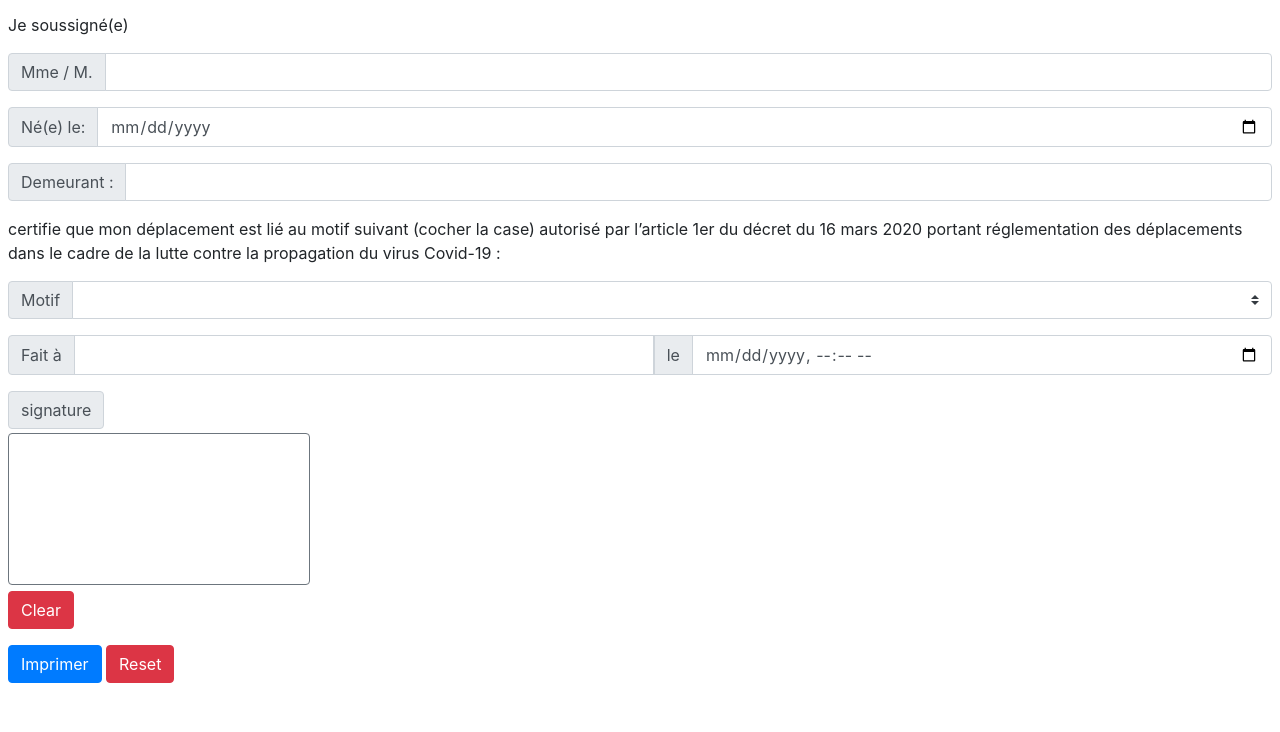
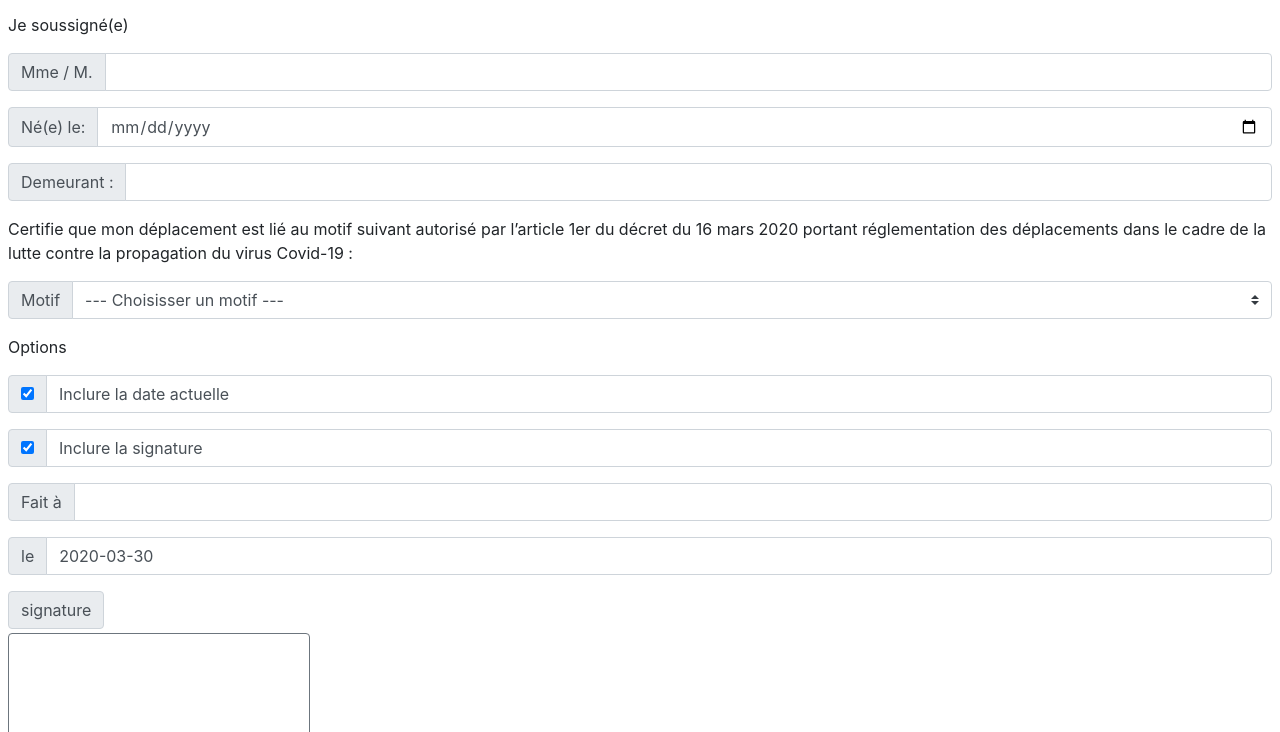
Before and after one commit to FirelightFlagboy/coronavirus-attestation-fr, a website: page index.html in a window 1280 px wide. Shown: the part 68-800 px from the top of the page. Drawn offline with nearby package versions, Linux system fonts and the light colour scheme.

Commit message:
wip add option

```diff
--- a/index.html
+++ b/index.html
@@ -41,7 +41,7 @@
 			</div>
 		</article>
 		<article id="justification-type d-block mb-3">
-			<p>certifie que mon déplacement est lié au motif suivant (cocher la case) autorisé par l’article 1er du
+			<p>Certifie que mon déplacement est lié au motif suivant autorisé par l’article 1er du
 				décret
 				du 16 mars 2020 portant réglementation des déplacements dans le cadre de la lutte contre la propagation
 				du
@@ -52,7 +52,7 @@
 						<label for="motif" class="input-group-text"> Motif</label>
 					</div>
 					<select id='motif' class="custom-select" required>
-						<option value="" selected></option>
+						<option value="" selected>--- Choisisser un motif ---</option>
 						<option value="work">Pour le travaille</option>
 						<option value="basic">Pour des achats nécessaires</option>
 						<option value="health">Pour des soins</option>
@@ -65,16 +65,41 @@
 				<small class="form-text text-muted" id='motif-detail'></small>
 			</div>
 		</article>
-		<footer class="d-block mt-3">
+		<article class="mb-3">
+			<p>Options</p>
+			<div class="input-group mb-3">
+				<div class="input-group-prepend">
+					<div class="input-group-text">
+						<input type="checkbox" name="include-date" id="include-date" checked>
+					</div>
+				</div>
+				<label for="include-date" class="form-control"
+					title="Inclure la date lors de la validation ou laisse le champs vide">Inclure la date
+					actuelle</label>
+			</div>
+			<div class="input-group mb-3">
+				<div class="input-group-prepend">
+					<div class="input-group-text">
+						<input type="checkbox" name="include-date" id="include-date" checked>
+					</div>
+				</div>
+				<label for="include-date" class="form-control"
+					title="Inclure la signature lors de la validation ou laisse le champs vide">Inclure la signature
+				</label>
+			</div>
+		</article>
+		<article class="d-block mb-3">
 			<div class="input-group mb-3">
 				<div class="input-group-prepend">
 					<span class="input-group-text">Fait à</span>
 				</div>
 				<input type="text" name="address-level12" id="town" class="form-control" required>
+			</div>
+			<div class="input-group mb-3">
 				<div class="input-group-prepend">
 					<span class="input-group-text">le</span>
 				</div>
-				<input type="datetime-local" name="current-date" id="current-date" class="form-control" required>
+				<input type="text" name="current-time" id="current-date" class="form-control" required>
 			</div>
 			<div>
 				<div class="input-group-prepend mb-1">
@@ -86,11 +111,11 @@
 				</div>
 				<button type="button" class="btn btn-danger mb-3" id="clear-signature">Clear</button>
 			</div>
+		</article>
+		<footer>
+			<button type="submit" class="btn btn-primary">Valider</button>
+			<button type="reset" class="btn btn-danger">Reset</button>
 		</footer>
-		<div>
-			<button type="submit" class="btn btn-primary">Imprimer</button>
-			<button type="reset" class="btn btn-danger">Reset</button>
-		</div>
 	</form>
 	<script src="canvas.js"></script>
 	<script src="main.js"></script>
```
